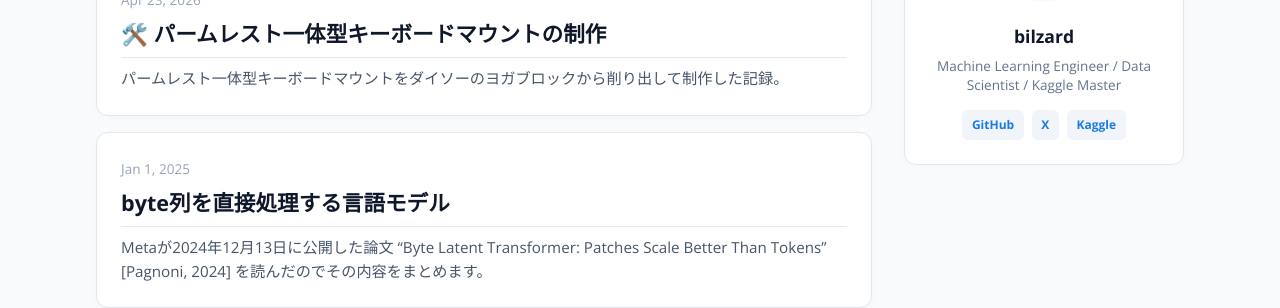
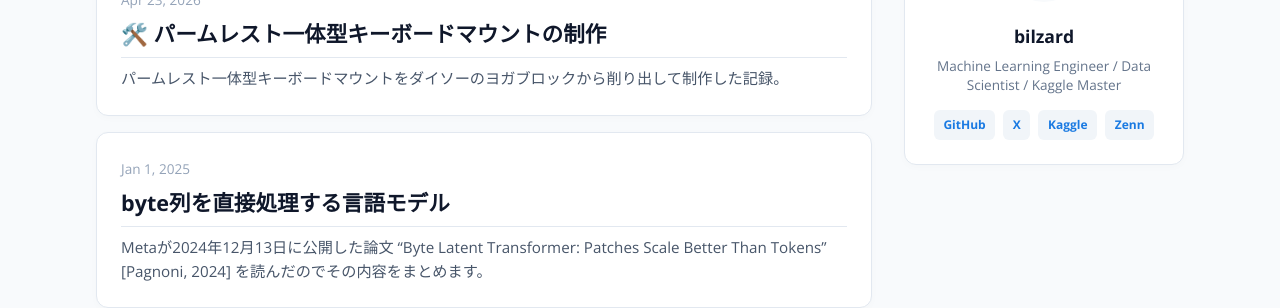
Before and after one commit to bilzard/bilzard.github.io, a Jekyll site: the page built from index.md, in a window 1280 px wide. Shown: the part 412-720 px from the top of the page. Built offline with Jekyll 4.4.1, drawn with Linux system fonts in a browser that asks for light colours.

Commit message:
add zenn url

```diff
--- a/_includes/profile.html
+++ b/_includes/profile.html
@@ -7,6 +7,7 @@
       <a href="https://github.com/{{ site.github.owner_name }}" target="_blank" rel="noopener">GitHub</a>
       <a href="https://x.com/{{ site.twitter.username }}" target="_blank" rel="noopener">X</a>
       <a href="https://kaggle.com/{{ site.kaggle.username }}" target="_blank" rel="noopener">Kaggle</a>
+      <a href="https://zenn.dev/{{ site.author }}" target="_blank" rel="noopener">Zenn</a>
     </div>
   </div>
 </div>
```
